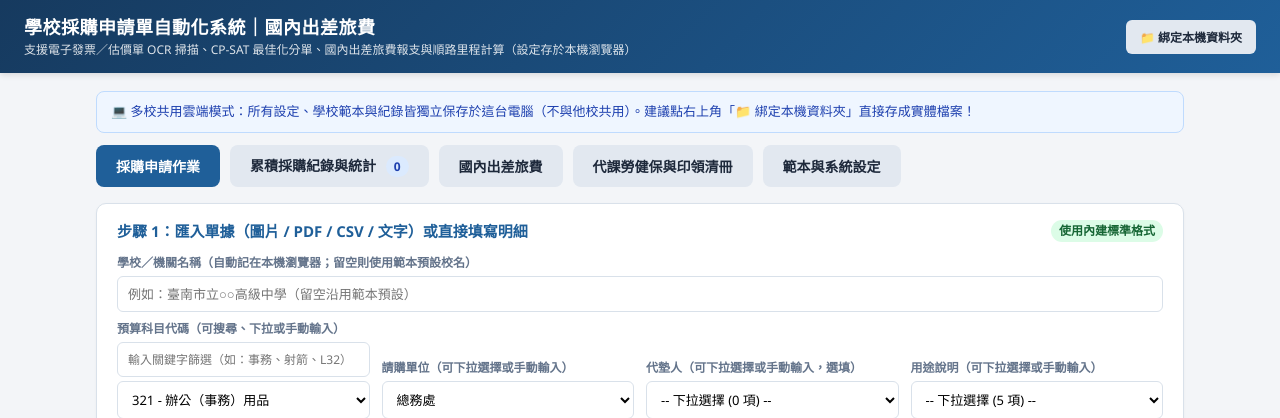
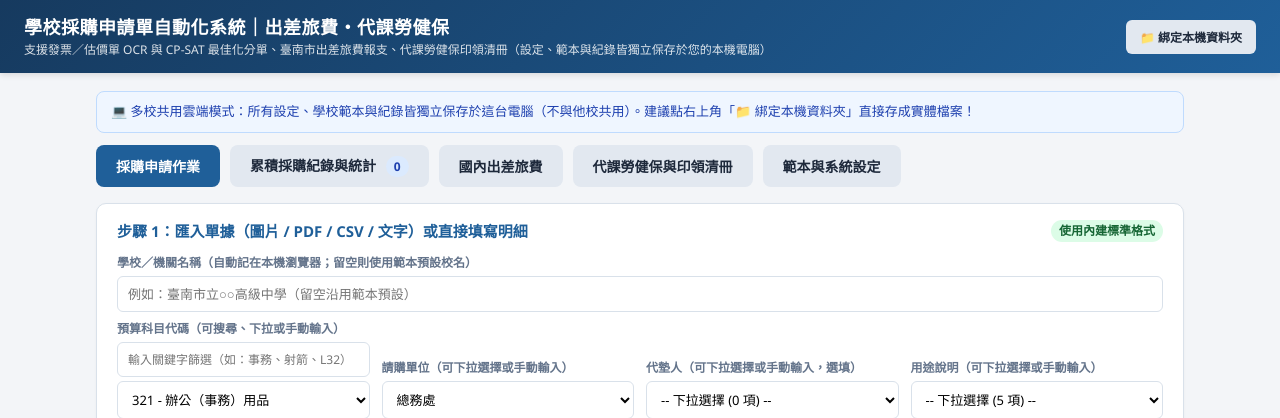
Before and after one commit to Albertyoung22/Purchase, a Flask app: page / in a window 1280 px wide. Shown: the top 418 px of the page. Run offline with Flask 3, Linux system fonts and the light colour scheme.

Commit message:
Update header title and subtitle to cover all modules and local storage

```diff
--- a/templates/index.html
+++ b/templates/index.html
@@ -3,7 +3,7 @@
 <head>
   <meta charset="UTF-8" />
   <meta name="viewport" content="width=device-width, initial-scale=1.0" />
-  <title>學校採購申請單自動化系統</title>
+  <title>學校採購申請單自動化系統｜出差旅費・代課勞健保</title>
   <link rel="icon" type="image/svg+xml" href="/static/favicon.svg" />
   <link rel="icon" type="image/png" href="/static/favicon.png" />
   <style>
@@ -169,8 +169,8 @@
 <body>
   <header>
     <div>
-      <h1 id="appTitle">學校採購申請單自動化系統｜國內出差旅費</h1>
-      <div class="sub">支援電子發票／估價單 OCR 掃描、CP-SAT 最佳化分單、國內出差旅費報支與順路里程計算（設定存於本機瀏覽器）</div>
+      <h1 id="appTitle">學校採購申請單自動化系統｜出差旅費・代課勞健保</h1>
+      <div class="sub">支援發票／估價單 OCR 與 CP-SAT 最佳化分單、臺南市出差旅費報支、代課勞健保印領清冊（設定、範本與紀錄皆獨立保存於您的本機電腦）</div>
     </div>
     <div style="display:flex; gap:8px; align-items:center; flex-wrap:wrap;">
       <button id="localSyncBtn" class="secondary" onclick="connectLocalFolder()" style="font-size:12px;">📁 綁定本機資料夾</button>
@@ -726,7 +726,7 @@
 
     function updateSchoolTitle() {
       const name = (document.getElementById("schoolName")?.value || "").trim();
-      const title = name ? `${name}｜採購申請單自動化系統・國內出差旅費` : "學校採購申請單自動化系統｜國內出差旅費";
+      const title = name ? `${name}｜採購申請單自動化系統・出差旅費・代課勞健保` : "學校採購申請單自動化系統｜出差旅費・代課勞健保";
       const h1 = document.getElementById("appTitle");
       if (h1) h1.textContent = title;
       document.title = title;
```
